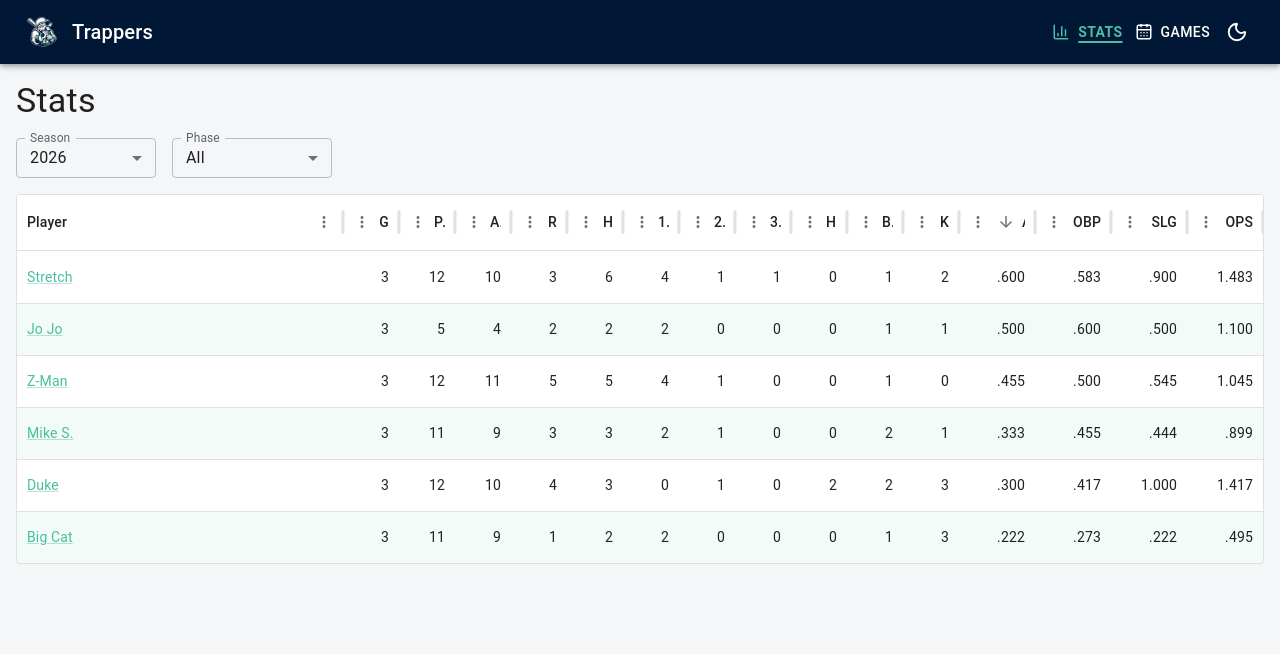
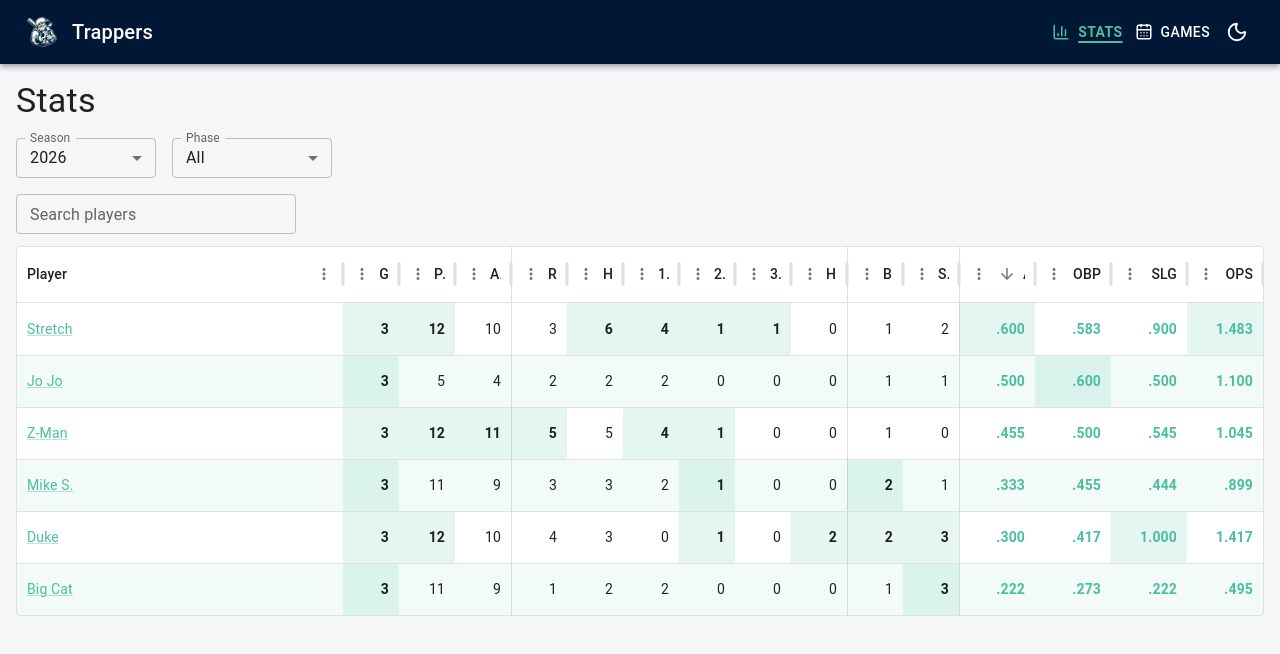
Before and after one commit to ZedLove/trappers-stats, a React (Vite) app: page / in a window 1280 px wide. Shown: the top 654 px of the page. Built offline with nearby package versions, Linux system fonts and the light colour scheme.

Commit message:
feat: stats grid polish (grouped columns, tooltips, emphasis, leader highlight, search)

```diff
--- a/src/site/components/StatsGrid.tsx
+++ b/src/site/components/StatsGrid.tsx
@@ -1,5 +1,10 @@
-import { Link as MuiLink, Typography } from '@mui/material';
-import { DataGrid, type GridColDef } from '@mui/x-data-grid';
+import { useMemo, useState } from 'react';
+import { Box, Link as MuiLink, TextField, Typography } from '@mui/material';
+import {
+  DataGrid,
+  type GridCellParams,
+  type GridColDef,
+} from '@mui/x-data-grid';
 import { Link as RouterLink } from 'react-router-dom';
 import { getPlayer } from '../../shared/data';
 import { formatRate, type DerivedStats } from '../../shared/stats';
@@ -8,21 +13,136 @@ export interface StatsGridProps {
   rows: Array<{ playerId: string; stats: DerivedStats }>;
 }
 
-function rateColumn(field: string, headerName: string): GridColDef {
-  return {
+type Row = { playerId: string; name: string } & DerivedStats;
+
+// Columns rendered as rate stats: bolded and formatted with formatRate().
+const RATE_FIELDS = new Set(['avg', 'obp', 'slg', 'ops']);
+// Columns that start a new stat group; a vertical divider is drawn to their left.
+const GROUP_SEP_FIELDS = new Set(['r', 'bb', 'avg']);
+
+const NUMERIC_FIELDS = [
+  'g',
+  'pa',
+  'ab',
+  'r',
+  'h',
+  'singles',
+  'doubles',
+  'triples',
+  'hr',
+  'bb',
+  'k',
+  'avg',
+  'obp',
+  'slg',
+  'ops',
+] as const;
+
+type NumericField = (typeof NUMERIC_FIELDS)[number];
+
+interface ColumnSpec {
+  field: NumericField;
+  headerName: string;
+  description: string;
+  rate?: boolean;
+}
+
+// The order of this list is the on-screen column order. `Player` is prepended.
+const COLUMN_SPECS: ColumnSpec[] = [
+  { field: 'g', headerName: 'G', description: 'Games played' },
+  {
+    field: 'pa',
+    headerName: 'PA',
+    description: 'Plate appearances — at-bats + walks + sacrifice flies',
+  },
+  { field: 'ab', headerName: 'AB', description: 'At-bats' },
+  { field: 'r', headerName: 'R', description: 'Runs scored' },
+  { field: 'h', headerName: 'H', description: 'Hits' },
+  { field: 'singles', headerName: '1B', description: 'Singles' },
+  { field: 'doubles', headerName: '2B', description: 'Doubles' },
+  { field: 'triples', headerName: '3B', description: 'Triples' },
+  { field: 'hr', headerName: 'HR', description: 'Home runs' },
+  { field: 'bb', headerName: 'BB', description: 'Walks (base on balls)' },
+  { field: 'k', headerName: 'SO', description: 'Strikeouts' },
+  {
+    field: 'avg',
+    headerName: 'AVG',
+    description: 'Batting average — hits ÷ at-bats',
+    rate: true,
+  },
+  {
+    field: 'obp',
+    headerName: 'OBP',
+    description: 'On-base percentage — (hits + walks) ÷ plate appearances',
+    rate: true,
+  },
+  {
+    field: 'slg',
+    headerName: 'SLG',
+    description: 'Slugging percentage — total bases ÷ at-bats',
+    rate: true,
+  },
+  { field: 'ops', headerName: 'OPS', description: 'On-base plus slugging', rate: true },
+];
+
+// Best value per numeric column, or null when a column has no eligible value
+// (e.g. every player's AVG is null because nobody has an at-bat yet).
+function computeLeaders(rows: Row[]): Record<NumericField, number | null> {
+  const leaders = Object.fromEntries(
+    NUMERIC_FIELDS.map((field) => [field, null]),
+  ) as Record<NumericField, number | null>;
+
+  for (const row of rows) {
+    for (const field of NUMERIC_FIELDS) {
+      const value = row[field];
+      if (value === null || value === undefined) {
+        continue;
+      }
+      const current = leaders[field];
+      if (current === null || value > current) {
+        leaders[field] = value;
+      }
+    }
+  }
+
+  return leaders;
+}
+
+function buildColumns(leaders: Record<NumericField, number | null>): GridColDef[] {
+  const cellClass =
+    (field: NumericField): GridColDef['cellClassName'] =>
+    (params: GridCellParams) => {
+      const classes: string[] = [];
+      if (GROUP_SEP_FIELDS.has(field)) {
+        classes.push('colgroup-sep');
+      }
+      if (RATE_FIELDS.has(field)) {
+        classes.push('rate-stat');
+      }
+      // `===` on floats is fine here: ties are produced by identical inputs and
+      // therefore identical double values, so every co-leader matches.
+      if (leaders[field] !== null && params.value === leaders[field]) {
+        classes.push('leader');
+      }
+      return classes.join(' ');
+    };
+
+  const statColumns: GridColDef[] = COLUMN_SPECS.map(
+    ({ field, headerName, description, rate }) => ({
       field,
       headerName,
+      description,
       type: 'number',
-    width: 76,
-    valueFormatter: (value: number | null) => formatRate(value),
-  };
-}
+      width: rate ? 76 : 56,
+      align: 'right',
+      headerAlign: 'right',
+      headerClassName: GROUP_SEP_FIELDS.has(field) ? 'colgroup-sep' : undefined,
+      cellClassName: cellClass(field),
+      ...(rate ? { valueFormatter: (value: number | null) => formatRate(value) } : {}),
+    }),
+  );
 
-function countingColumn(field: string, headerName: string): GridColDef {
-  return { field, headerName, type: 'number', width: 56 };
-}
-
-const columns: GridColDef[] = [
+  return [
     {
       field: 'name',
       headerName: 'Player',
@@ -34,40 +154,55 @@ const columns: GridColDef[] = [
         </MuiLink>
       ),
     },
-  countingColumn('g', 'G'),
-  countingColumn('pa', 'PA'),
-  countingColumn('ab', 'AB'),
-  countingColumn('r', 'R'),
-  countingColumn('h', 'H'),
-  countingColumn('singles', '1B'),
-  countingColumn('doubles', '2B'),
-  countingColumn('triples', '3B'),
-  countingColumn('hr', 'HR'),
-  countingColumn('bb', 'BB'),
-  countingColumn('k', 'K'),
-  rateColumn('avg', 'AVG'),
-  rateColumn('obp', 'OBP'),
-  rateColumn('slg', 'SLG'),
-  rateColumn('ops', 'OPS'),
+    ...statColumns,
   ];
+}
 
 // leaderboard() already returns rows AVG-desc; the initial sort model just
 // makes the grid state match (nulls sort last under descending order, and the
 // stable sort keeps the PA tiebreak for equal averages).
 export default function StatsGrid({ rows }: StatsGridProps) {
+  const [query, setQuery] = useState('');
+
+  const gridRows = useMemo<Row[]>(
+    () =>
+      rows.map(({ playerId, stats }) => ({
+        playerId,
+        name: getPlayer(playerId)?.name ?? playerId,
+        ...stats,
+      })),
+    [rows],
+  );
+
+  // Leaders are computed over the full leaderboard, not the search-filtered
+  // subset, so the highlighted cell is always the true season/phase leader.
+  const leaders = useMemo(() => computeLeaders(gridRows), [gridRows]);
+  const columns = useMemo(() => buildColumns(leaders), [leaders]);
+
+  const visibleRows = useMemo(() => {
+    const q = query.trim().toLowerCase();
+    if (!q) {
+      return gridRows;
+    }
+    return gridRows.filter((row) => row.name.toLowerCase().includes(q));
+  }, [gridRows, query]);
+
   if (rows.length === 0) {
     return <Typography color="text.secondary">No games entered yet</Typography>;
   }
 
-  const gridRows = rows.map(({ playerId, stats }) => ({
-    playerId,
-    name: getPlayer(playerId)?.name ?? playerId,
-    ...stats,
-  }));
-
   return (
+    <Box sx={{ display: 'flex', flexDirection: 'column', gap: 1.5 }}>
+      <TextField
+        label="Search players"
+        placeholder="Filter by name"
+        size="small"
+        value={query}
+        onChange={(event) => setQuery(event.target.value)}
+        sx={{ width: 280, maxWidth: '100%' }}
+      />
       <DataGrid
-      rows={gridRows}
+        rows={visibleRows}
         columns={columns}
         getRowId={(row) => row.playerId}
         getRowClassName={(params) =>
@@ -78,5 +213,6 @@ export default function StatsGrid({ rows }: StatsGridProps) {
         disableRowSelectionOnClick
         initialState={{ sorting: { sortModel: [{ field: 'avg', sort: 'desc' }] } }}
       />
+    </Box>
   );
 }
--- a/src/theme/theme.ts
+++ b/src/theme/theme.ts
@@ -1,4 +1,4 @@
-import { alpha, createTheme } from '@mui/material/styles';
+import { alpha, createTheme, type Theme } from '@mui/material/styles';
 
 /** Brand anchors */
 export const NAVY = '#001736';
@@ -25,11 +25,28 @@ function zebraOverrides(tint: string) {
     },
     MuiDataGrid: {
       styleOverrides: {
-        root: {
+        root: ({ theme }: { theme: Theme }) => ({
           '& .MuiDataGrid-row--striped': {
             backgroundColor: tint,
           },
-        },
+          // Vertical divider before the first column of each stat group
+          // (R, BB, AVG). Applied to both header and body cells via the
+          // `colgroup-sep` className set in StatsGrid's column definitions.
+          '& .colgroup-sep': {
+            borderLeft: `1px solid ${theme.palette.divider}`,
+          },
+          // Rate stats (AVG/OBP/SLG/OPS) are emphasized with a bold teal tint.
+          '& .rate-stat': {
+            fontWeight: 600,
+            color: theme.palette.secondary.main,
+          },
+          // Best value in a column gets a stronger emphasis + a teal tint.
+          // Kept after `.rate-stat` so a leader that is also a rate stat wins.
+          '& .leader': {
+            fontWeight: 700,
+            backgroundColor: alpha(theme.palette.secondary.main, 0.14),
+          },
+        }),
       },
     },
   };
```
Also changed, not shown: 1 other file (tests, documents, lock files or other folders). Lines whose indentation alone changed are shown as unchanged.
